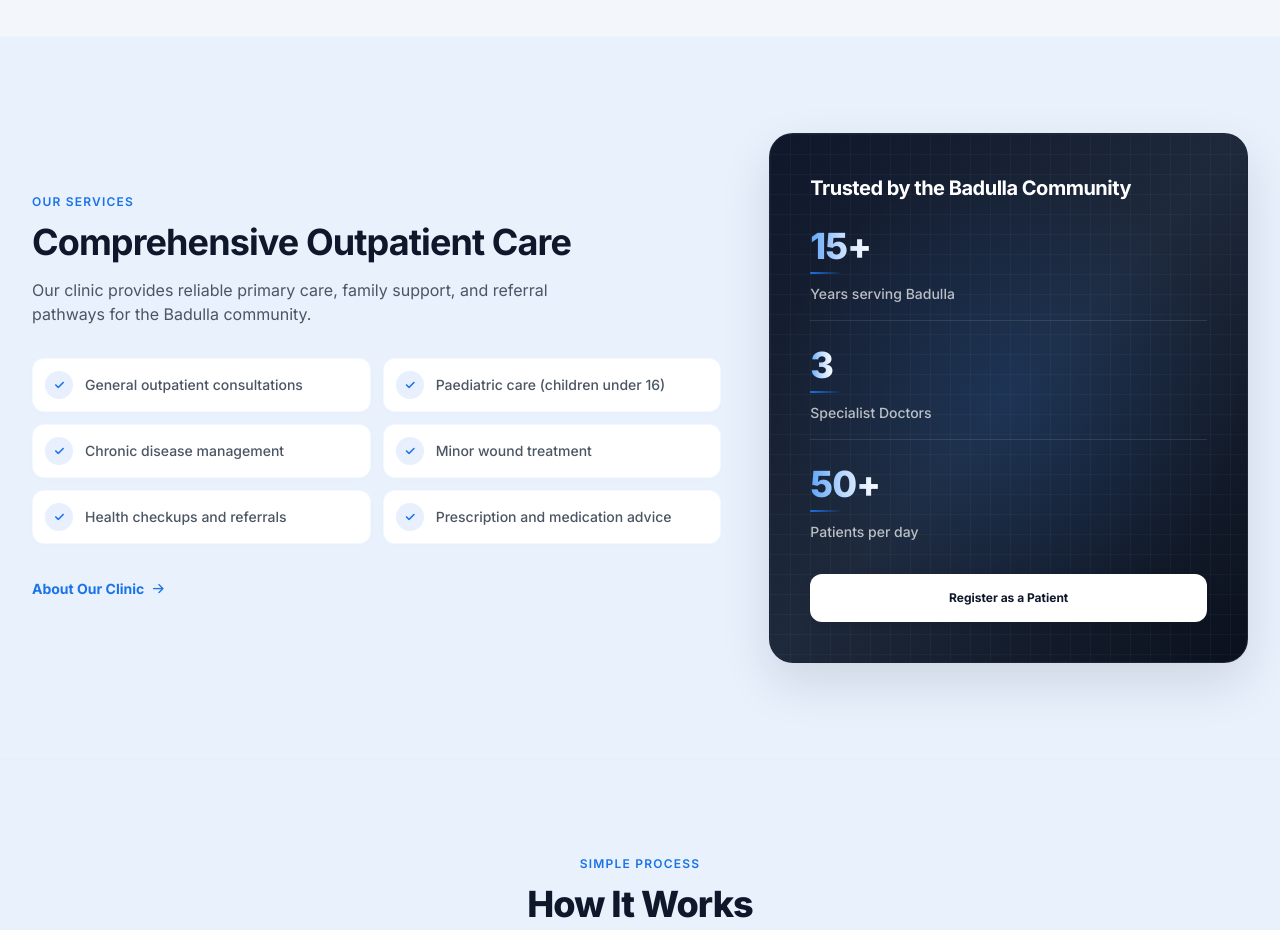
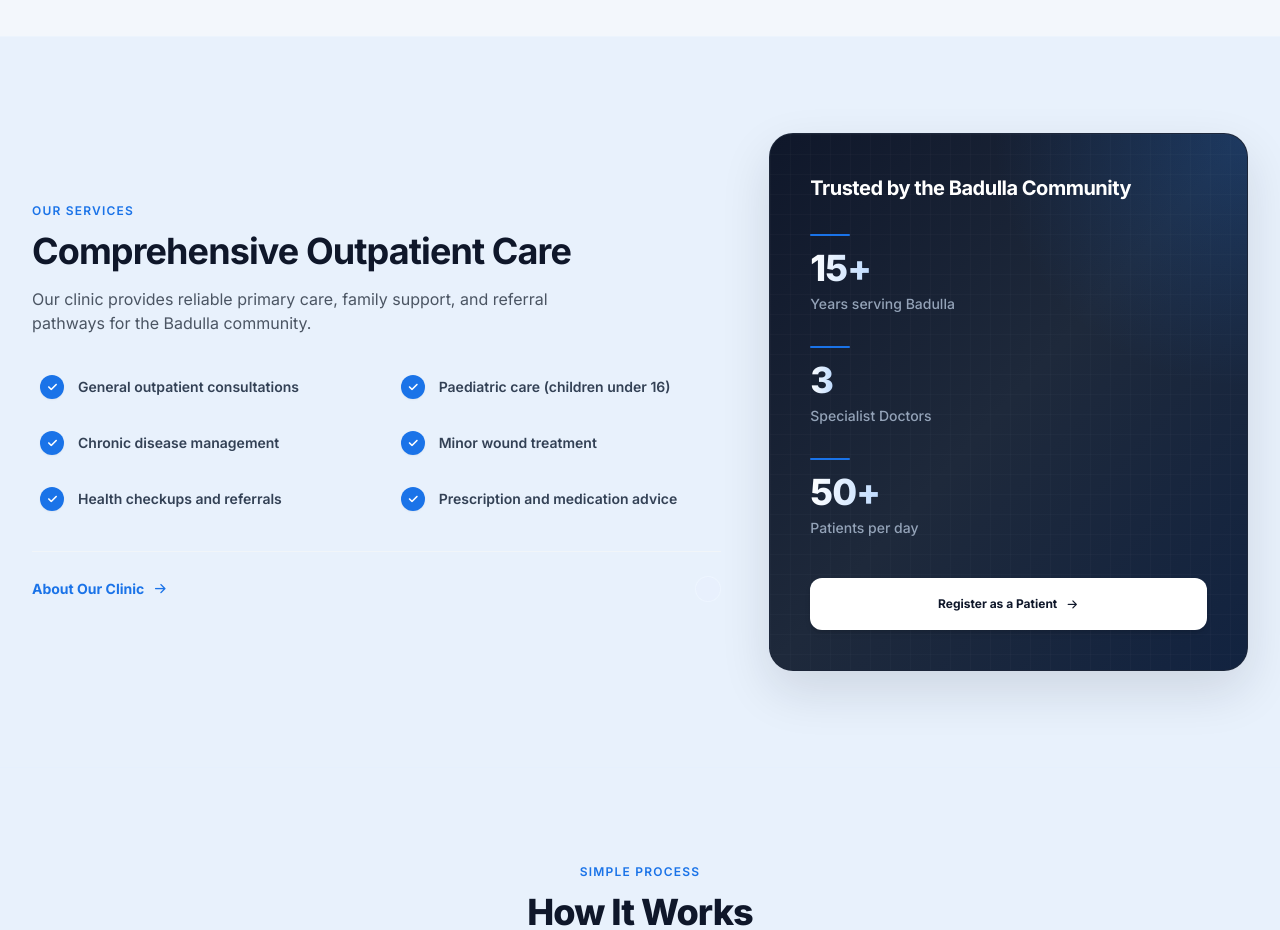
Before and after one commit to SajithNuski/Flowcare-clinic-management-system, a React (Vite) app in the folder frontend/: page / in a window 1280 px wide. Shown: the part 2400-3330 px from the top of the page. Built offline with nearby package versions, Linux system fonts and the light colour scheme; no server answers.

Commit message:
redesign Comprehensive Outpatient Care section on landing page

```diff
--- a/frontend/src/pages/LandingPage.jsx
+++ b/frontend/src/pages/LandingPage.jsx
@@ -569,60 +569,69 @@ function LandingPage() {
                 Our clinic provides reliable primary care, family support, and referral pathways for the Badulla community.
               </p>
 
-              <div className="mt-8 grid gap-3 sm:grid-cols-2">
+              <div className="mt-8 grid gap-x-8 gap-y-4 sm:grid-cols-2">
                 {serviceItems.map((service) => (
                   <div
                     key={service}
-                    className="flex items-center gap-3 bg-white rounded-xl border border-blue-100/30 p-3 shadow-[0_2px_8px_rgba(0,0,0,0.01)] transition-all duration-200 hover:bg-blue-50/30 hover:border-blue-200/50"
+                    className="flex items-center gap-3.5 p-2 rounded-xl transition-all duration-200 hover:bg-[#E8F0FE]/40 group/item"
                   >
-                    <div className="flex h-7 w-7 shrink-0 items-center justify-center rounded-full bg-[#E8F0FE] text-[#1A73E8]">
+                    <div className="flex h-6 w-6 shrink-0 items-center justify-center rounded-full bg-[#1A73E8] text-white shadow-sm transition-transform duration-200 group-hover/item:scale-110">
                       <i className="ti ti-check text-xs font-bold" />
                     </div>
-                    <span className="text-xs sm:text-sm font-medium text-[#4B5563]">{service}</span>
+                    <span className="text-xs sm:text-sm font-semibold text-slate-700 leading-normal group-hover/item:text-[#1A73E8] transition-colors duration-150">
+                      {service}
+                    </span>
                   </div>
                 ))}
               </div>
 
-              <div className="mt-8">
+              <div className="mt-8 flex flex-col sm:flex-row sm:items-center justify-between gap-6 border-t border-slate-100 pt-6">
                 <Link
                   to="/about"
-                  className="inline-flex items-center gap-1.5 text-sm font-bold text-[#1A73E8] hover:text-[#1557B0] transition-colors duration-200"
+                  className="inline-flex items-center gap-2 text-sm font-bold text-[#1A73E8] hover:text-[#1557B0] transition-colors duration-200 group/link"
                 >
                   About Our Clinic
-                  <i className="ti ti-arrow-right text-base" />
+                  <i className="ti ti-arrow-right text-base group-hover/link:translate-x-1 transition-transform" />
                 </Link>
+                {/* Decorative govt. registered info badge */}
+                <div className="flex items-center gap-3 bg-[#E8F0FE]/50 rounded-2xl p-3 border border-blue-50/85">
+
+
+                </div>
               </div>
             </div>
 
             {/* Right Column: Stats Card */}
             <div className="lg:col-span-5">
-              <div className="relative rounded-3xl bg-gradient-to-br from-[#0F172A] via-[#1E293B] to-[#0A101D] p-10 text-white shadow-[0_20px_50px_rgba(15,23,42,0.12)] overflow-hidden border border-slate-800/80">
+              <div className="relative rounded-3xl bg-gradient-to-br from-[#0F172A] via-[#1E293B] to-[#122340] p-10 text-white shadow-[0_20px_50px_rgba(15,23,42,0.12)] overflow-hidden border border-slate-800/80">
+                {/* Soft Radial Glow positioned top-right corner behind the "15+" stat */}
+                <div className="absolute top-0 right-0 w-64 h-64 bg-[radial-gradient(circle_at_top_right,_rgba(26,115,232,0.22)_0%,_transparent_70%)] pointer-events-none" />
+
                 {/* Decorative Glowing Blurs */}
-                <div className="absolute -top-10 -left-10 w-40 h-40 bg-[#EF4444]/12 rounded-full blur-3xl pointer-events-none" />
-                <div className="absolute -bottom-10 -right-10 w-40 h-40 bg-[#1A73E8]/12 rounded-full blur-3xl pointer-events-none" />
-                <div className="absolute top-1/2 left-1/2 -translate-x-1/2 -translate-y-1/2 w-48 h-48 bg-[#1A73E8]/12 rounded-full blur-3xl pointer-events-none" />
-
-                {/* Soft Radial Glow behind the stats */}
-                <div className="absolute inset-0 bg-[radial-gradient(circle_at_center,_rgba(26,115,232,0.15)_0%,_transparent_65%)] pointer-events-none" />
+                <div className="absolute -bottom-10 -left-10 w-40 h-40 bg-[#EF4444]/8 rounded-full blur-3xl pointer-events-none" />
+                <div className="absolute top-1/2 left-1/2 -translate-x-1/2 -translate-y-1/2 w-48 h-48 bg-[#1A73E8]/8 pointer-events-none" />
 
                 {/* Visual backdrop grid pattern */}
-                <div className="absolute inset-0 bg-[linear-gradient(rgba(255,255,255,0.03)_1px,_transparent_1px),_linear-gradient(90deg,_rgba(255,255,255,0.03)_1px,_transparent_1px)] bg-[size:20px_20px] pointer-events-none" />
+                <div className="absolute inset-0 bg-[linear-gradient(rgba(255,255,255,0.02)_1px,_transparent_1px),_linear-gradient(90deg,_rgba(255,255,255,0.02)_1px,_transparent_1px)] bg-[size:20px_20px] pointer-events-none" />
 
-                <h3 className="relative z-10 text-xl font-bold tracking-tight text-white mb-6">
+                <h3 className="relative z-10 text-xl font-bold tracking-tight text-white mb-8">
                   Trusted by the Badulla Community
                 </h3>
-                <div className="relative z-10 space-y-6">
+
+                {/* Stats stacked with more generous vertical spacing */}
+                <div className="relative z-10 space-y-8">
                   {[
                     ["15+", "Years serving Badulla"],
                     ["3", "Specialist Doctors"],
                     ["50+", "Patients per day"],
                   ].map(([value, label]) => (
-                    <div key={label} className="border-b border-white/10 pb-4 last:border-0 last:pb-0 flex flex-col items-start">
-                      <div className="text-4xl font-extrabold font-sans bg-gradient-to-r from-blue-400 via-blue-200 to-white bg-clip-text text-transparent inline-block tracking-tight">
+                    <div key={label} className="flex flex-col items-start">
+                      {/* Thin blue accent line above each stat number */}
+                      <div className="w-10 h-[2px] bg-[#1A73E8] rounded-full mb-3.5" />
+                      <div className="text-4xl font-extrabold font-sans bg-gradient-to-r from-white to-blue-200 bg-clip-text text-transparent inline-block tracking-tight leading-none">
                         {value}
                       </div>
-                      <div className="h-[2px] w-8 bg-gradient-to-r from-[#1A73E8] to-transparent mt-1.5 rounded-full" />
-                      <div className="mt-2.5 text-xs sm:text-sm text-white/70 font-medium">{label}</div>
+                      <div className="mt-2 text-xs sm:text-sm text-slate-400 font-medium">{label}</div>
                     </div>
                   ))}
                 </div>
@@ -630,9 +639,10 @@ function LandingPage() {
                 <button
                   type="button"
                   onClick={() => navigate("/register")}
-                  className="relative z-10 mt-8 w-full rounded-xl bg-white px-5 py-4 text-center text-xs font-bold text-slate-900 shadow-[0_4px_12px_rgba(0,0,0,0.1)] transition-all duration-200 ease-in-out hover:bg-[#F8FAFC] hover:scale-[1.02] hover:shadow-[0_8px_20px_rgba(26,115,232,0.2)] active:scale-100"
+                  className="group relative z-10 mt-10 w-full rounded-xl bg-white px-5 py-4 text-center text-xs font-bold text-[#0F172A] shadow-md transition-all duration-300 ease-in-out hover:bg-slate-50 hover:shadow-lg active:scale-95 flex items-center justify-center gap-2 cursor-pointer"
                 >
-                  Register as a Patient
+                  <span>Register as a Patient</span>
+                  <i className="ti ti-arrow-right text-sm transition-transform duration-300 group-hover:translate-x-1" />
                 </button>
               </div>
             </div>
```
